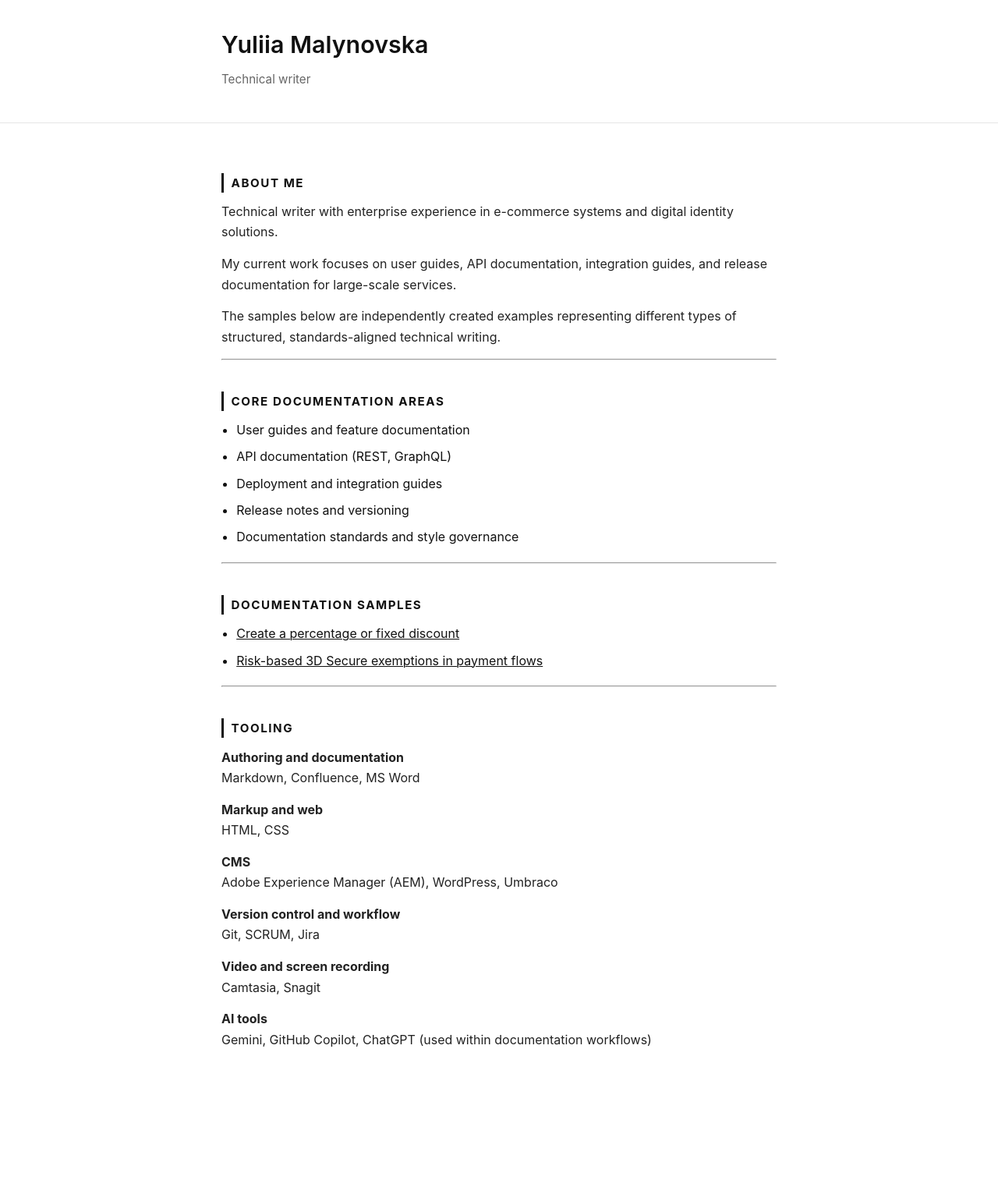
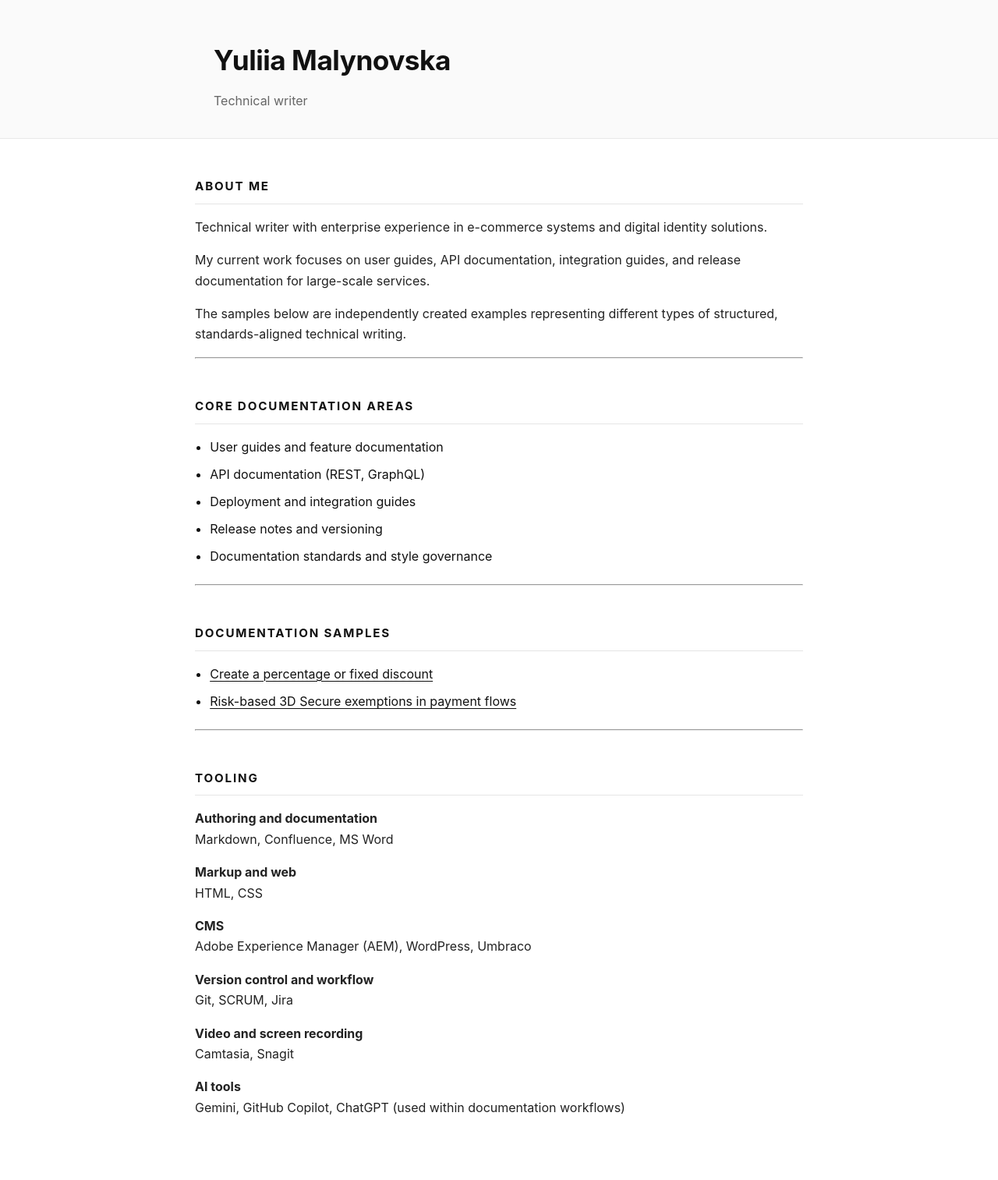
Before and after one commit to malynovskayuliia-eng/malynovskayuliia-eng.github.io, a Jekyll site: the page built from index.md, in a window 1280 px wide. Shown: the whole page at 78% size. Built offline with Jekyll 4.4.1, drawn with Linux system fonts in a browser that asks for light colours; before the commit the page ends 1380 px from its top, so only the background shows below that.

Commit message:
Update style.css

```diff
--- a/assets/css/style.css
+++ b/assets/css/style.css
@@ -1,11 +1,17 @@
-/* ===== Reset ===== */
+/* ============================= */
+/* Reset */
+/* ============================= */
+
 * {
   margin: 0;
   padding: 0;
   box-sizing: border-box;
 }
 
-/* ===== Base Typography ===== */
+/* ============================= */
+/* Base */
+/* ============================= */
+
 body {
   font-family: -apple-system, BlinkMacSystemFont, "Segoe UI", Roboto, sans-serif;
   background: #ffffff;
@@ -13,22 +19,30 @@ body {
   line-height: 1.65;
 }
 
-/* ===== Layout ===== */
+/* ============================= */
+/* Layout */
+/* ============================= */
+
 .container {
-  max-width: 760px;
+  max-width: 780px;
   margin: 0 auto;
-  padding: 2rem 1.5rem 1.2rem 1.5rem;
+  padding: 0 1.5rem;
 }
 
-/* ===== Header ===== */
+/* ============================= */
+/* Hero / Cover */
+/* ============================= */
+
 .site-header {
-  border-bottom: 1px solid #e5e5e5;
-  padding-bottom: 1.5rem;
+  background: #fafafa;
+  border-bottom: 1px solid #e8e8e8;
+  padding: 3rem 0 2.2rem;
 }
 
 .site-title {
-  font-size: 1.9rem;
-  font-weight: 600;
+  font-size: 2.2rem;
+  font-weight: 700;
+  letter-spacing: -0.5px;
 }
 
 .site-title a {
@@ -37,78 +51,94 @@ body {
 }
 
 .site-description {
-  margin-top: 0.4rem;
-  font-size: 0.95rem;
+  margin-top: 0.6rem;
+  font-size: 1rem;
   color: #666;
 }
 
-/* ===== Main Content ===== */
+/* ============================= */
+/* Main Content */
+/* ============================= */
+
 .content {
-  padding-top: 2rem;
+  padding: 3rem 0 4rem;
 }
 
-/* ===== Headings ===== */
+/* ============================= */
+/* Headings */
+/* ============================= */
 
 .content h1 {
-  font-size: 1.7rem;
+  font-size: 1.8rem;
   margin-bottom: 1.2rem;
   font-weight: 600;
 }
 
-/* Section headers (About me, Core areas, etc.) */
 .content h2 {
   font-size: 0.95rem;
   text-transform: uppercase;
-  letter-spacing: 0.1em;
-  margin-top: 2rem;
-  margin-bottom: 0.7rem;
-  padding-left: 0.6rem;
-  border-left: 3px solid #111;
+  letter-spacing: 0.12em;
   font-weight: 700;
+  margin-top: 3rem;
+  margin-bottom: 1rem;
+  padding-bottom: 0.6rem;
+  border-bottom: 1px solid #e5e5e5;
   color: #111;
 }
 
-/* Tighten paragraph after section heading */
-.content h2 + p {
-  margin-top: 0.4rem;
+.content h2:first-of-type {
+  margin-top: 0;
 }
 
 .content h3 {
-  font-size: 1rem;
-  margin-top: 1.8rem;
-  margin-bottom: 0.5rem;
+  font-size: 1.05rem;
+  margin-top: 2rem;
+  margin-bottom: 0.6rem;
   font-weight: 600;
 }
 
-/* ===== Paragraphs ===== */
+/* ============================= */
+/* Text */
+/* ============================= */
+
 .content p {
-  margin-bottom: 0.9rem;
+  margin-bottom: 1rem;
   color: #222;
 }
 
-/* ===== Lists ===== */
+/* ============================= */
+/* Lists */
+/* ============================= */
+
 .content ul,
 .content ol {
   margin-left: 1.2rem;
-  margin-bottom: 1.2rem;
+  margin-bottom: 1.4rem;
 }
 
 .content li {
-  margin-bottom: 0.5rem;
+  margin-bottom: 0.55rem;
 }
 
-/* ===== Links ===== */
+/* ============================= */
+/* Links */
+/* ============================= */
+
 a {
   color: #111;
   text-decoration: underline;
   text-decoration-thickness: 1px;
+  text-underline-offset: 3px;
 }
 
 a:hover {
   color: #555;
 }
 
-/* ===== Code Styling ===== */
+/* ============================= */
+/* Code */
+/* ============================= */
+
 code {
   background: #f5f5f5;
   padding: 0.2rem 0.4rem;
@@ -123,7 +153,10 @@ pre {
   overflow-x: auto;
 }
 
-/* ===== Subtle Section Separation ===== */
-.content h2:not(:first-of-type) {
-  margin-top: 2.5rem;
+/* ============================= */
+/* Subtle Spacing Rhythm */
+/* ============================= */
+
+.content > * + * {
+  margin-top: 0.8rem;
 }
```
